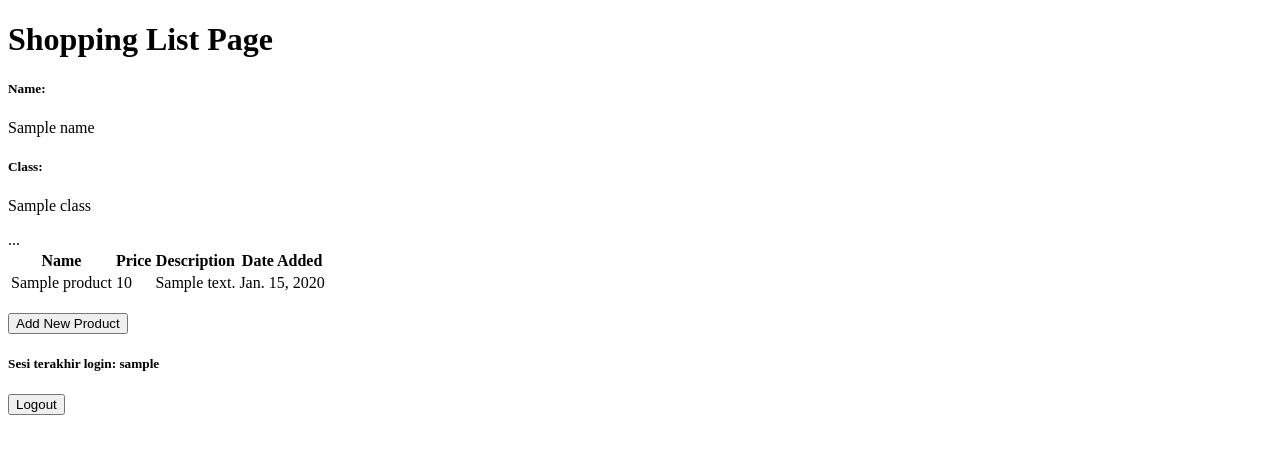
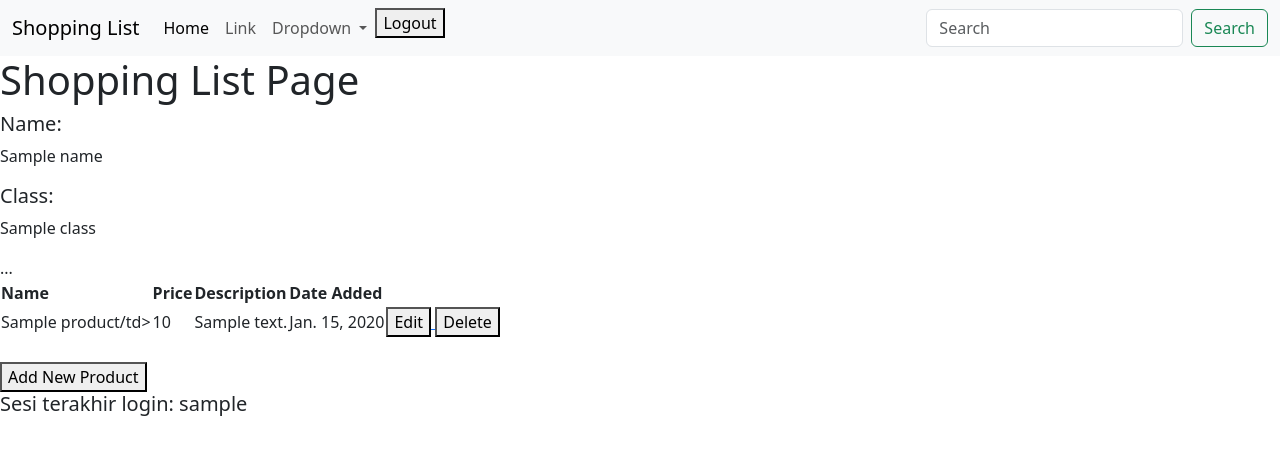
Before and after one commit to bingqiu-exe/shopping-list, a Django app: template main/templates/main.html in a window 1280 px wide. Shown: the top 455 px of the page. Run offline with Django 4.2, Linux system fonts and the light colour scheme; tables that the repository leaves empty hold one stand-in row (values such as "Sample post"); the template is opened without the code that fills it: values that come from a table or form of the project are taken from there, most other values are stand-ins (such as "Sample title", 1, 10 or a date in 2020).

Commit message:
tutorial 4 selesai

```diff
--- a/main/templates/main.html
+++ b/main/templates/main.html
@@ -1,6 +1,47 @@
 {% extends 'base.html' %}
 
 {% block content %}
+<nav class="navbar navbar-expand-lg bg-body-tertiary">
+    <div class="container-fluid">
+      <a class="navbar-brand" href="#">Shopping List</a>
+      <button class="navbar-toggler" type="button" data-bs-toggle="collapse" data-bs-target="#navbarSupportedContent" aria-controls="navbarSupportedContent" aria-expanded="false" aria-label="Toggle navigation">
+        <span class="navbar-toggler-icon"></span>
+      </button>
+      <div class="collapse navbar-collapse" id="navbarSupportedContent">
+        <ul class="navbar-nav me-auto mb-2 mb-lg-0">
+          <li class="nav-item">
+            <a class="nav-link active" aria-current="page" href="#">Home</a>
+          </li>
+          <li class="nav-item">
+            <a class="nav-link" href="#">Link</a>
+          </li>
+          <li class="nav-item dropdown">
+            <a class="nav-link dropdown-toggle" href="#" role="button" data-bs-toggle="dropdown" aria-expanded="false">
+              Dropdown
+            </a>
+            <ul class="dropdown-menu">
+              <li><a class="dropdown-item" href="#">Action</a></li>
+              <li><a class="dropdown-item" href="#">Another action</a></li>
+              <li><hr class="dropdown-divider"></li>
+              <li><a class="dropdown-item" href="#">Something else here</a></li>
+            </ul>
+          </li>
+          <li class="nav-item">
+            <a href="{% url 'main:logout' %}" aria-disabled="true">
+                <button>
+                    Logout
+                </button>
+            </a>
+          </li>
+        </ul>
+        <form class="d-flex" role="search">
+          <input class="form-control me-2" type="search" placeholder="Search" aria-label="Search">
+          <button class="btn btn-outline-success" type="submit">Search</button>
+        </form>
+      </div>
+    </div>
+  </nav>
+
     <h1>Shopping List Page</h1>
 
     <h5>Name:</h5>
@@ -21,10 +62,34 @@
 
         {% for product in products %}
         <tr>
-            <td>{{product.name}}</td>
+            <td>{{product.name}}/td>
             <td>{{product.price}}</td>
             <td>{{product.description}}</td>
             <td>{{product.date_added}}</td>
+            <td>
+                <a href="{% url 'main:edit_product' product.pk %}">
+                    <button>
+                        Edit
+                    </button>
+                </a>
+                <a href="{% url 'main:delete_product' product.pk %}">
+                    <button>
+                        Delete
+                    </button>
+                </a>
+            </td>
+            <!-- <td>
+        <a href="{% url 'main:edit_product' product.pk %}">
+            <button>
+                Edit
+            </button>
+        </a> -->
+        <!-- <a href="{% url 'main:delete_product' product.pk %}">
+              <button>
+                  Delete
+              </button>
+          </a> -->
+    </td>
         </tr>
         {% endfor %}
     </table>
@@ -37,9 +102,9 @@
         </button>
     </a>
     <h5>Sesi terakhir login: {{ last_login }}</h5>
-    <a href="{% url 'main:logout' %}">
+    <!-- <a href="{% url 'main:logout' %}">
         <button>
             Logout
         </button>
-    </a>
+    </a> -->
 {% endblock content %}
--- a/main/urls.py
+++ b/main/urls.py
@@ -3,18 +3,22 @@ from main.views import show_main, create_product, show_xml, show_json, show_xml_
 from main.views import register #sesuaikan dengan nama fungsi yang dibuat
 from main.views import login_user #sesuaikan dengan nama fungsi yang dibuat
 from main.views import logout_user
-from django.contrib.auth.decorators import login_required
+from main.views import edit_product
+from main.views import delete_product
+#from django.contrib.auth.decorators import login_required
 
 app_name = 'main'
 
 urlpatterns = [
     path('', show_main, name='show_main'),
     path('create-product', create_product, name='create_product'),
+    path('edit-product/<int:id>', edit_product, name='edit_product'),
+    path('delete/<int:id>', delete_product, name='delete_product'), # sesuaikan dengan nama fungsi yang dibuat
     path('xml/', show_xml, name='show_xml'),
     path('json/', show_json, name='show_json'),
     path('xml/<int:id>/', show_xml_by_id, name='show_xml_by_id'),
     path('json/<int:id>/', show_json_by_id, name='show_json_by_id'),
     path('register/', register, name='register'),
     path('login/', login_user, name='login'),
-    path('logout/', logout_user, name='logout'),
+    path('logout/', logout_user, name='logout')
 ]
--- a/templates/base.html
+++ b/templates/base.html
@@ -13,6 +13,12 @@
 
     <body>
         {% block content %}
+            <meta charset="UTF-8" />
+            <meta name="viewport" content="width=device-width, initial-scale=1">
         {% endblock content %}
     </body>
-</html>
+    <link href="https://cdn.jsdelivr.net/npm/bootstrap@5.3.2/dist/css/bootstrap.min.css" rel="stylesheet" integrity="sha384-T3c6CoIi6uLrA9TneNEoa7RxnatzjcDSCmG1MXxSR1GAsXEV/Dwwykc2MPK8M2HN" crossorigin="anonymous">
+    <script src="https://code.jquery.com/jquery-3.6.0.min.js" integrity="sha384-KyZXEAg3QhqLMpG8r+J4jsl5c9zdLKaUk5Ae5f5b1bw6AUn5f5v8FZJoMxm6f5cH1" crossorigin="anonymous"></script>
+    <script src="https://cdn.jsdelivr.net/npm/@popperjs/core@2.11.8/dist/umd/popper.min.js" integrity="sha384-I7E8VVD/ismYTF4hNIPjVp/Zjvgyol6VFvRkX/vR+Vc4jQkC+hVqc2pM8ODewa9r" crossorigin="anonymous"></script>
+    <script src="https://cdn.jsdelivr.net/npm/bootstrap@5.3.2/dist/js/bootstrap.min.js" integrity="sha384-BBtl+eGJRgqQAUMxJ7pMwbEyER4l1g+O15P+16Ep7Q9Q+zqX6gSbd85u4mG4QzX+" crossorigin="anonymous"></script>
+    </html>
```
Also changed, not shown: main/templates/edit_product.html (added, +22 -0 lines), main/views.py (+24 -1 lines).
